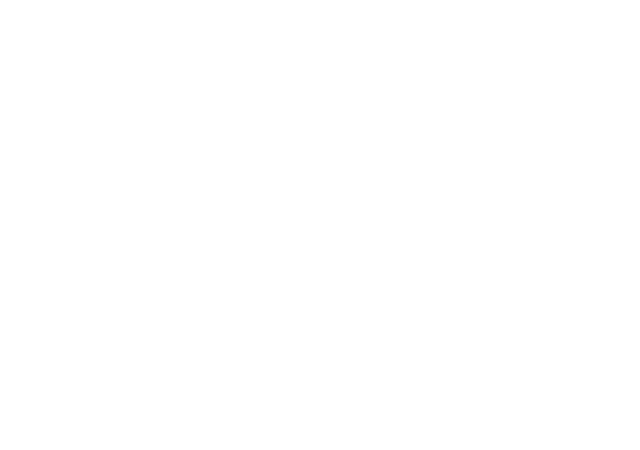
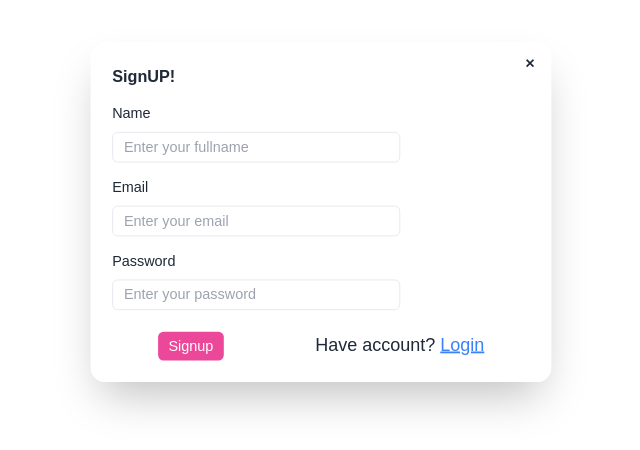
Before and after one commit to ritesh7397/Book-Store-FrontEnd, a React (Create React App) app: page /signup in a window 1280 px wide. Before the commit this address had no page. Shown: the part 188-638 px from the top of the page, without its empty margins (275-915 px from the left). Built offline with nearby package versions, Linux system fonts and the light colour scheme.

Commit message:
addes login and signup files

```diff
--- a/src/App.js
+++ b/src/App.js
@@ -2,17 +2,16 @@
 import Home from "./home/Home.jsx"
 import { Route, Routes } from 'react-router-dom'
 import Courses from './course/Courses.jsx'
+import Signup from './components/Signup.jsx'
 
 
 function App() {
   return (
-    <div>
-
-
+    <div className="dark:bg-slate-900 dark:text-white">
       <Routes>
-        <Route path='/' element={<Home/>}/>
-        <Route path='/course' element={<Courses/>}/>
-
+        <Route path='/' element={<Home />} />
+        <Route path='/course' element={<Courses />} />
+        <Route path='/signup' element={<Signup/>} />
       </Routes>
 
     </div>
--- a/src/ListData/list.json
+++ b/src/ListData/list.json
@@ -21,7 +21,7 @@
         "title": "Lorem, ipsum dolor sit amet consectetur adipisicing elit",
         "price": 560,
         "category": "Sports",
-        "image": "https://img.freepik.com/free-photo/front-view-stacked-books-ladders-with-copy-space-education-day_23-2149241015.jpg?ga=GA1.1.822961294.1733470412&semt=ais_hybrid"
+        "image": "https://img.freepik.com/free-vector/hand-drawn-flat-design-stack-books-illustration_23-2149341898.jpg?ga=GA1.1.822961294.1733470412&semt=ais_hybrid"
     },
     {
         "id": 4,
@@ -134,5 +134,29 @@
         "price": 0,
         "category": "Free",
         "image": "https://img.freepik.com/free-vector/hand-drawn-flat-design-stack-books-illustration_23-2149341898.jpg?ga=GA1.1.822961294.1733470412&semt=ais_hybrid"
+    },
+    {
+        "id": 18,
+        "name": "Horror Book",
+        "title": "Lorem, ipsum dolor sit amet consectetur adipisicing elit",
+        "price": 0,
+        "category": "Free",
+        "image": "https://img.freepik.com/free-vector/hand-drawn-flat-design-stack-books-illustration_23-2149341898.jpg?ga=GA1.1.822961294.1733470412&semt=ais_hybrid"
+    },
+    {
+        "id": 19,
+        "name": "Horror Book",
+        "title": "Lorem, ipsum dolor sit amet consectetur adipisicing elit",
+        "price": 0,
+        "category": "Free",
+        "image": "https://img.freepik.com/free-vector/hand-drawn-flat-design-stack-books-illustration_23-2149341898.jpg?ga=GA1.1.822961294.1733470412&semt=ais_hybrid"
+    },
+    {
+        "id": 20,
+        "name": "Horror Book",
+        "title": "Lorem, ipsum dolor sit amet consectetur adipisicing elit",
+        "price": 1110,
+        "category": "Expensive",
+        "image": "https://img.freepik.com/free-vector/hand-drawn-flat-design-stack-books-illustration_23-2149341898.jpg?ga=GA1.1.822961294.1733470412&semt=ais_hybrid"
     }
 ]
--- /dev/null
+++ b/src/components/Login.jsx
@@ -0,0 +1,61 @@
+import React from 'react'
+import { Link } from 'react-router-dom'
+
+function Login() {
+    return (
+        <div>
+            <dialog id="my_modal_3" className="modal">
+                <div className="modal-box">
+                    <form method="dialog">
+                        {/* if there is a button in form, it will close the modal */}
+                        <Link to='/' className="btn btn-sm btn-circle btn-ghost absolute right-2 top-2">
+                            ✕
+                        </Link>
+
+                    </form>
+                    <h3 className="font-bold text-lg">Login!</h3>
+
+                    {/* EMAIL AND PASSWORD */}
+
+                    {/* Email */}
+                    <div className="mt-4 space-y-2">
+                        <span>Email </span>
+                        <br />
+                        <input
+                            type="email"
+                            placeholder="Enter your email"
+                            className="w-80 px-3 py-1 border rounded-md outline-none"
+                        />
+                    </div>
+
+                    {/* Password */}
+                    <div className="mt-4 space-y-2">
+                        <span>Password </span>
+                        <br />
+                        <input
+                            type="text"
+                            placeholder="Enter your password"
+                            className="w-80 px-3 py-1 border rounded-md outline-none"
+                        />
+                    </div>
+
+                    {/* Button */}
+                    <div className="flex justify-around mt-6">
+                        <button className="bg-pink-500 text-white rounded-md px-3 py-1 hover:bg-pink-700 duration-200">
+                            Login
+                        </button>
+                        <p>
+                            Not registerd? {""}
+                            <Link to="/signup" className="underline text-blue-500 cursor-pointer">
+                                Signup
+                            </Link>
+                        </p>
+                    </div>
+
+                </div>
+            </dialog>
+        </div>
+    )
+}
+
+export default Login
--- a/src/components/Navbar.jsx
+++ b/src/components/Navbar.jsx
@@ -1,7 +1,28 @@
 import React, { useEffect, useState } from 'react'
 import { Link } from 'react-router-dom';
+import Login from './Login';
 
 function Navbar() {
+
+    // const [authUser, setAuthUser] = useAuth();
+    const [theme, setTheme] = useState(
+        localStorage.getItem("theme") ? localStorage.getItem("theme") : "light"
+    );
+    const element = document.documentElement;
+    useEffect(() => {
+        if (theme === "dark") {
+            element.classList.add("dark");
+            localStorage.setItem("theme", "dark");
+            document.body.classList.add("dark");
+        } else {
+            element.classList.remove("dark");
+            localStorage.setItem("theme", "light");
+            document.body.classList.remove("dark");
+        }
+    }, [theme]);
+
+
+
 
 
     // FOR SCROLLING TO CHANGE STATE WE USED USESTATE AND USE EFFECT HOOK == (1)
@@ -28,7 +49,7 @@
                 <Link to='/'>Home</Link>
             </li>
             <li>
-                <Link to='/course'>Course</Link>
+                <Link to='/course' >Course</Link>
             </li>
             <li>
                 <a>Contact</a>
@@ -40,11 +61,10 @@
 
     return (
         <>
-                {/* HERE WE USED USESTATE USEFFECT LOGIC === (1) */}
-            <div className={`max-w-screen-2xl container mx-auto md:px-20 px-4 fixed top-0 left-0 right-0 z-50 ${
-                sticky
-                    ? "sticky-navbar shadow-md bg-base-200 dark:bg-slate-700 dark:text-white duration-300 transition-all ease-in-out"
-                    : ""
+            {/* HERE WE USED USESTATE USEFFECT LOGIC === (1) */}
+            <div className={`max-w-screen-2xl container mx-auto md:px-20 px-4 dark:bg-slate-900 dark:text-white fixed top-0 left-0 right-0 z-50 ${sticky
+                ? "sticky-navbar shadow-md bg-base-200 dark:bg-slate-700 dark:text-white duration-300 transition-all ease-in-out"
+                : ""
                 }`}
             >
 
@@ -91,7 +111,10 @@
                         {/* SEARCH BAR */}
                         <div className='hidden md:block'>
                             <label className="px-3 py-2 border rounded-md flex items-center gap-2">
-                                <input type="text" className="grow outline-none" placeholder="Search" />
+                                <input
+                                    type="text"
+                                    className="grow outline-none dark:bg-slate-900 dark:text-white"
+                                    placeholder="Search" />
                                 <svg
                                     xmlns="http://www.w3.org/2000/svg"
                                     viewBox="0 0 16 16"
@@ -118,7 +141,9 @@
                             <svg
                                 className="swap-off h-7 w-7 fill-current"
                                 xmlns="http://www.w3.org/2000/svg"
-                                viewBox="0 0 24 24">
+                                viewBox="0 0 24 24"
+                                onClick={() => setTheme(theme === "dark" ? "light" : "dark")}
+                            >
                                 <path
                                     d="M5.64,17l-.71.71a1,1,0,0,0,0,1.41,1,1,0,0,0,1.41,0l.71-.71A1,1,0,0,0,5.64,17ZM5,12a1,1,0,0,0-1-1H3a1,1,0,0,0,0,2H4A1,1,0,0,0,5,12Zm7-7a1,1,0,0,0,1-1V3a1,1,0,0,0-2,0V4A1,1,0,0,0,12,5ZM5.64,7.05a1,1,0,0,0,.7.29,1,1,0,0,0,.71-.29,1,1,0,0,0,0-1.41l-.71-.71A1,1,0,0,0,4.93,6.34Zm12,.29a1,1,0,0,0,.7-.29l.71-.71a1,1,0,1,0-1.41-1.41L17,5.64a1,1,0,0,0,0,1.41A1,1,0,0,0,17.66,7.34ZM21,11H20a1,1,0,0,0,0,2h1a1,1,0,0,0,0-2Zm-9,8a1,1,0,0,0-1,1v1a1,1,0,0,0,2,0V20A1,1,0,0,0,12,19ZM18.36,17A1,1,0,0,0,17,18.36l.71.71a1,1,0,0,0,1.41,0,1,1,0,0,0,0-1.41ZM12,6.5A5.5,5.5,0,1,0,17.5,12,5.51,5.51,0,0,0,12,6.5Zm0,9A3.5,3.5,0,1,1,15.5,12,3.5,3.5,0,0,1,12,15.5Z" />
                             </svg>
@@ -127,7 +152,9 @@
                             <svg
                                 className="swap-on h-7 w-7 fill-current"
                                 xmlns="http://www.w3.org/2000/svg"
-                                viewBox="0 0 24 24">
+                                viewBox="0 0 24 24"
+                                onClick={() => setTheme(theme === "light" ? "dark" : "light")}
+                            >
                                 <path
                                     d="M21.64,13a1,1,0,0,0-1.05-.14,8.05,8.05,0,0,1-3.37.73A8.15,8.15,0,0,1,9.08,5.49a8.59,8.59,0,0,1,.25-2A1,1,0,0,0,8,2.36,10.14,10.14,0,1,0,22,14.05,1,1,0,0,0,21.64,13Zm-9.5,6.69A8.14,8.14,0,0,1,7.08,5.22v.27A10.15,10.15,0,0,0,17.22,15.63a9.79,9.79,0,0,0,2.1-.22A8.11,8.11,0,0,1,12.14,19.73Z" />
                             </svg>
@@ -139,11 +166,15 @@
                         {/* LOGIN BUTTON */}
 
                         <div className="">
-                            <a className="bg-black text-white px-3 py-2 rounded-md hover:bg-slate-800 duration-300 cursor-pointer">Login</a>
+                            <a className="bg-black text-white px-3 py-2 rounded-md hover:bg-slate-800 duration-300 cursor-pointer"
+                                onClick={() =>
+                                    document.getElementById("my_modal_3").showModal()
+                                }
+                            >
+                                Login
+                            </a>
+                            <Login />
                         </div>
-
-
-
                     </div>
                 </div>
             </div>
--- /dev/null
+++ b/src/components/Signup.jsx
@@ -0,0 +1,81 @@
+import React from 'react'
+import { Link } from 'react-router-dom'
+import Login from './Login'
+
+function Signup() {
+    return (
+        <>
+            <div className="flex h-screen items-center justify-center">
+                <div className="w-[600px]">
+                    <div className="modal-box">
+                        <form method="dialog">
+                            {/* if there is a button in form, it will close the modal */}
+                            <Link to='/' className="btn btn-sm btn-circle btn-ghost absolute right-2 top-2">
+                                ✕
+                            </Link>
+                        </form>
+                        <h3 className="font-bold text-lg">SignUP!</h3>
+
+                        {/* EMAIL AND PASSWORD AND NAME*/}
+
+                        {/* NAME */}
+                        <div className="mt-4 space-y-2">
+                            <span>Name </span>
+                            <br />
+                            <input
+                                type="text"
+                                placeholder="Enter your fullname"
+                                className="w-80 px-3 py-1 border rounded-md outline-none"
+                            />
+                        </div>
+
+                        {/* Email */}
+                        <div className="mt-4 space-y-2">
+                            <span>Email </span>
+                            <br />
+                            <input
+                                type="email"
+                                placeholder="Enter your email"
+                                className="w-80 px-3 py-1 border rounded-md outline-none"
+                            />
+                        </div>
+
+                        {/* Password */}
+                        <div className="mt-4 space-y-2">
+                            <span>Password </span>
+                            <br />
+                            <input
+                                type="text"
+                                placeholder="Enter your password"
+                                className="w-80 px-3 py-1 border rounded-md outline-none"
+                            />
+                        </div>
+
+                        {/* Button */}
+                        <div className="flex justify-around mt-6">
+                            <button className="bg-pink-500 text-white rounded-md px-3 py-1 hover:bg-pink-700 duration-200">
+                                Signup
+                            </button>
+                            <p className='text-xl'>
+                                Have account? {""}
+                                <button
+                                    className="underline text-blue-500 cursor-pointer"
+                                    onClick={() =>
+                                        document.getElementById("my_modal_3").showModal()
+                                    }
+                                >
+                                    Login
+                                </button>
+                                <Login />
+                            </p>
+                        </div>
+
+                    </div>
+                </div>
+            </div>
+        </>
+
+    )
+}
+
+export default Signup
--- a/src/course/Courses.jsx
+++ b/src/course/Courses.jsx
@@ -3,11 +3,13 @@
 import Course from '../components/Course'
 import Footer from '../components/Footer'
 
+
 function Courses() {
+
   return (
     <>
       <Navbar />
-      <div className=" min-h-screen">
+      <div className=" min-h-screen ">
         <Course />
       </div>
       <Footer />
--- a/src/index.js
+++ b/src/index.js
@@ -7,6 +7,8 @@
 const root = ReactDOM.createRoot(document.getElementById('root'));
 root.render(
   <BrowserRouter>
-    <App />
+    <div className="dark:bg-slate-900 dark:text-white">
+        <App />
+      </div>
   </BrowserRouter>
 );
--- a/tailwind.config.js
+++ b/tailwind.config.js
@@ -3,6 +3,8 @@
   content: [
     "./src/**/*.{js,jsx,ts,tsx}",
   ],
+  darkMode: "class",
+
   theme: {
     extend: {},
   },
```
Also changed, not shown: src/components/Course.jsx (+44 -4 lines), 1 other file (tests, documents, lock files or other folders).
